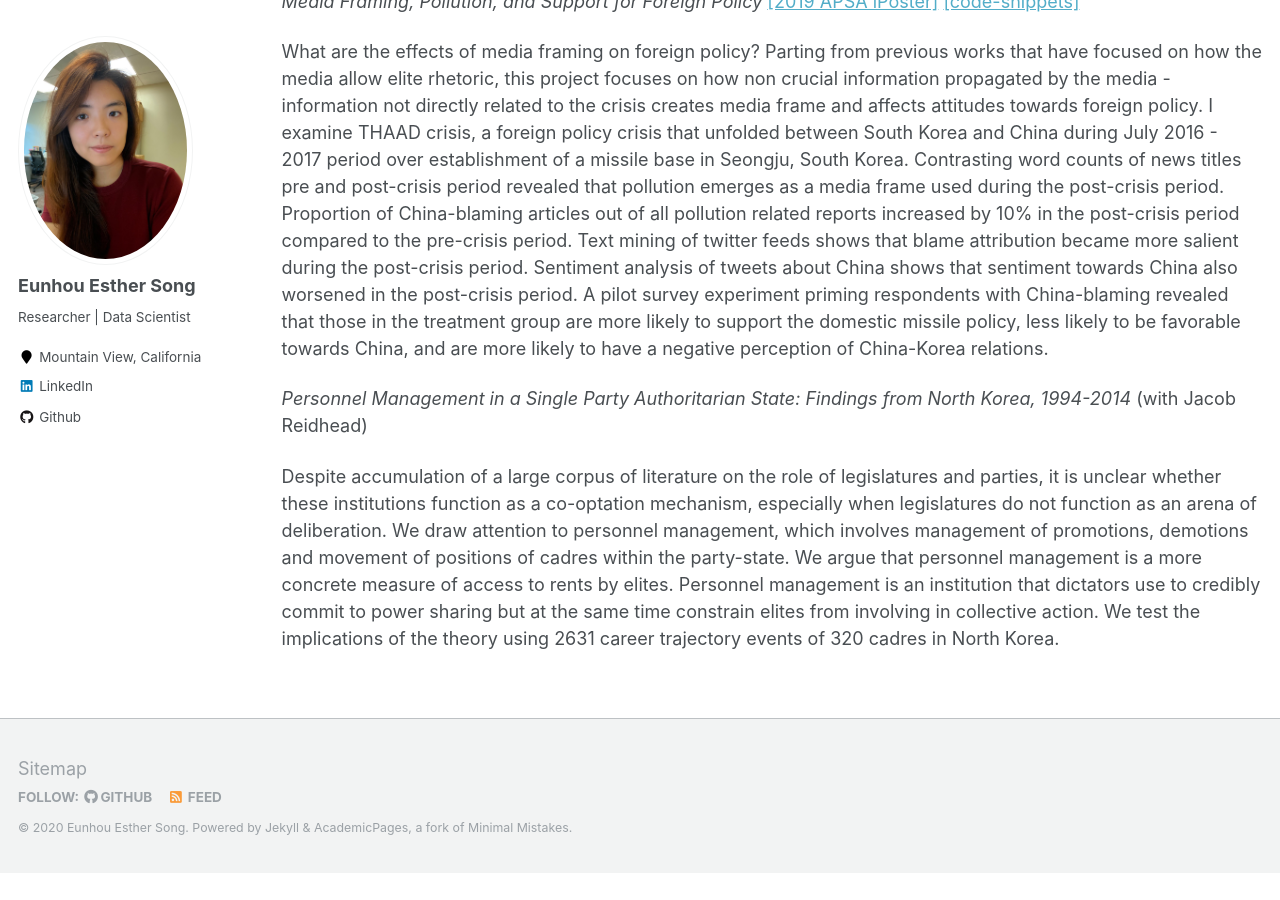
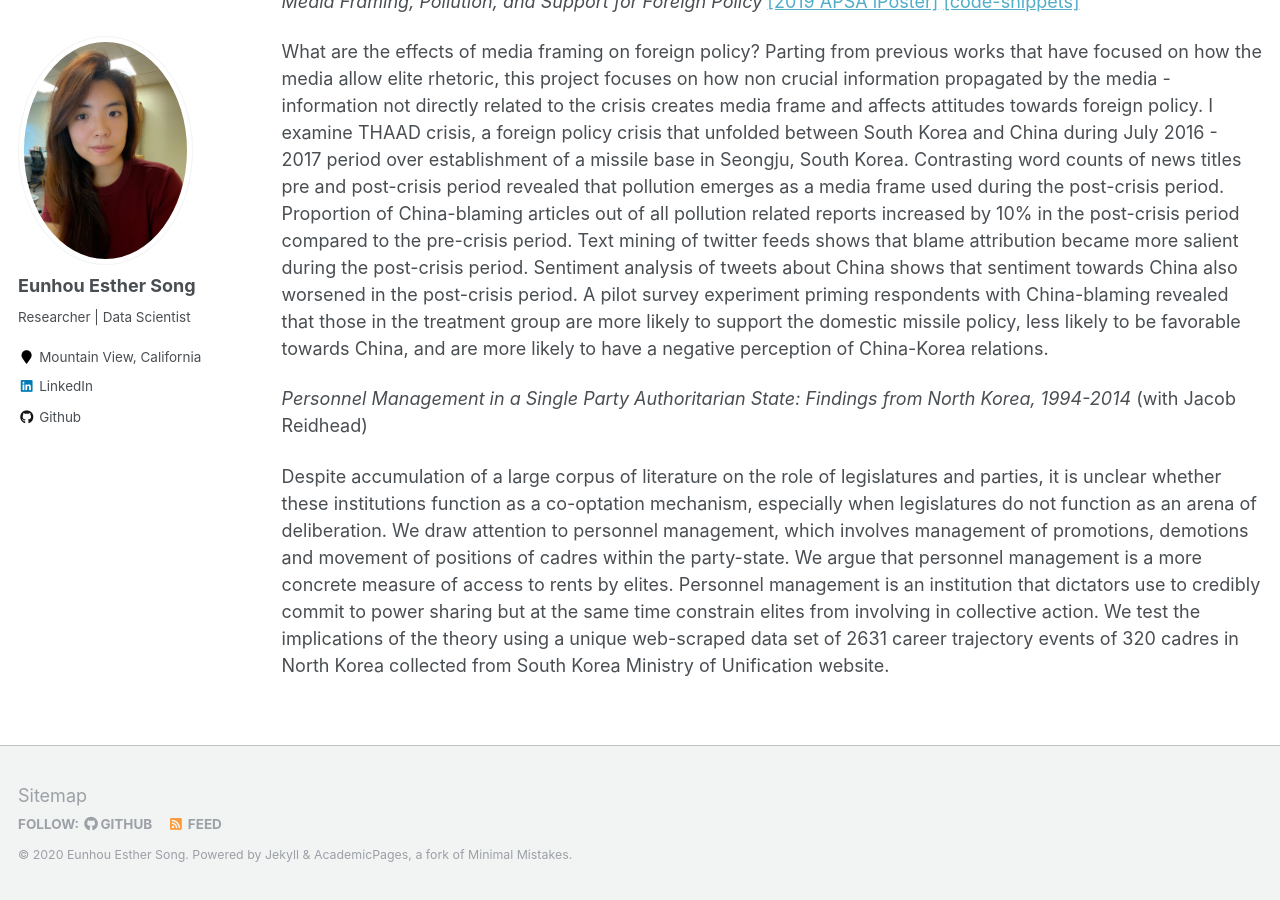
Before and after one commit to ehsong/ehsong.github.io, a Jekyll site: the page built from _pages/research.md, in a window 1280 px wide and 900 px high, scrolled down 1440 px. Built offline with Jekyll 4.4.1, drawn with Linux system fonts in a browser that asks for light colours; before the commit the page ends 2313 px from its top, so only the background shows below that.

Commit message:
Update research.md

```diff
--- a/_pages/research.md
+++ b/_pages/research.md
@@ -35,4 +35,4 @@
 
 *Personnel Management in a Single Party Authoritarian State: Findings from North Korea, 1994-2014* (with Jacob Reidhead)
 
-Despite accumulation of a large corpus of literature on the role of legislatures and parties, it is unclear whether these institutions function as a co-optation mechanism, especially when legislatures do not function as an arena of deliberation. We draw attention to personnel management, which involves management of promotions, demotions and movement of positions of cadres within the party-state. We argue that personnel management is a more concrete measure of access to rents by elites. Personnel management is an institution that dictators use to credibly commit to power sharing but at the same time constrain elites from involving in collective action. We test the implications of the theory using 2631 career trajectory events of 320 cadres in North Korea.
+Despite accumulation of a large corpus of literature on the role of legislatures and parties, it is unclear whether these institutions function as a co-optation mechanism, especially when legislatures do not function as an arena of deliberation. We draw attention to personnel management, which involves management of promotions, demotions and movement of positions of cadres within the party-state. We argue that personnel management is a more concrete measure of access to rents by elites. Personnel management is an institution that dictators use to credibly commit to power sharing but at the same time constrain elites from involving in collective action. We test the implications of the theory using a unique web-scraped data set of 2631 career trajectory events of 320 cadres in North Korea collected from South Korea Ministry of Unification website.
```
